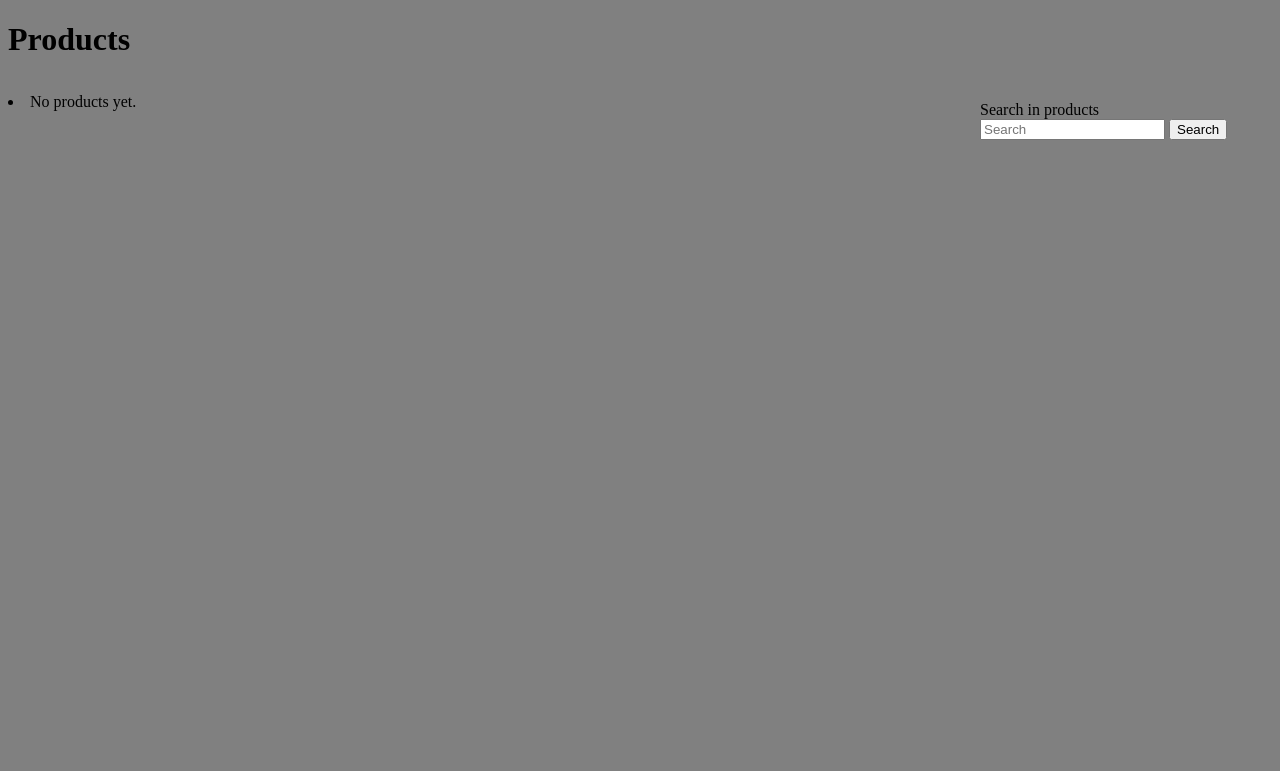
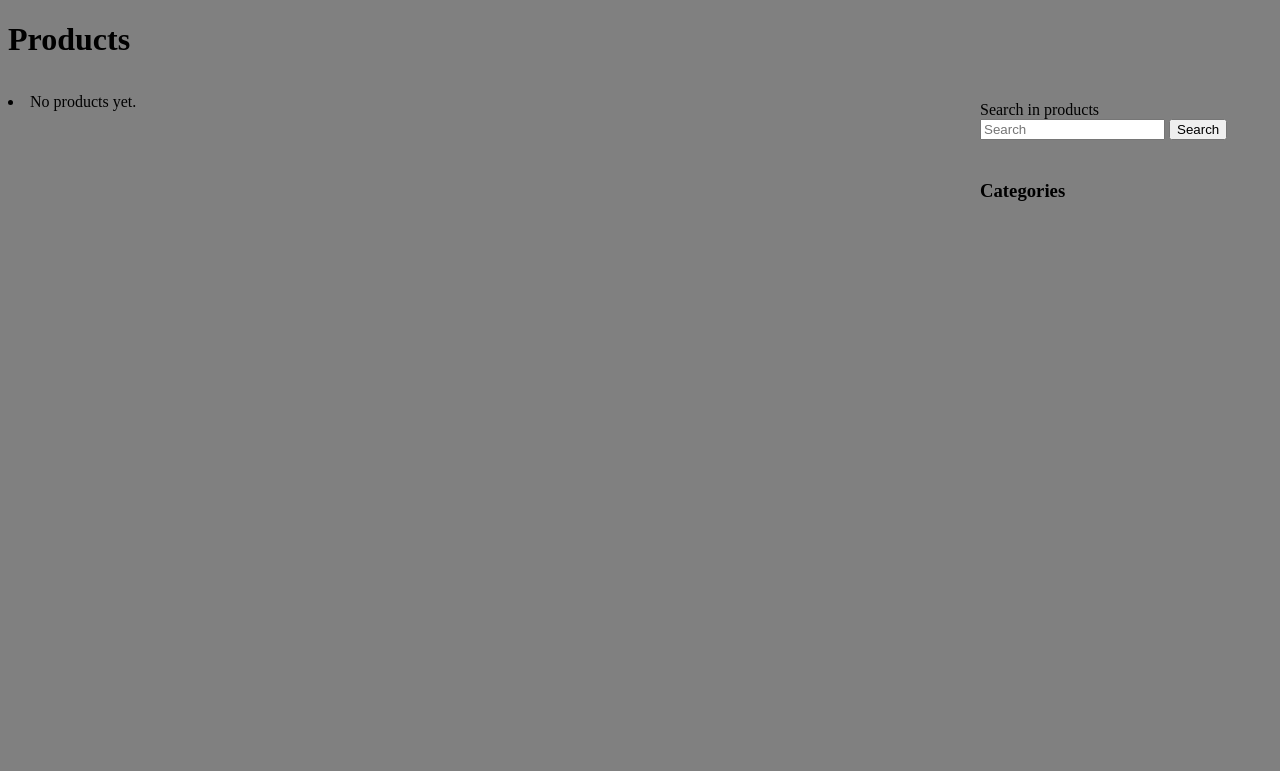
Before and after one commit to KaisHasan/E-market, a Django app: page /products/ in a window 1280 px wide. Shown: the part 29-800 px from the top of the page. Run offline with Django 4.2, Linux system fonts and the light colour scheme; data that the repository does not hold is empty.

Commit message:
Added sidebar category catalog

```diff
--- a/products/static/products/css/product_list.css
+++ b/products/static/products/css/product_list.css
@@ -39,7 +39,17 @@ main {
     right: 0;
     z-index:1;
     overflow-x: hidden;
-    height: 100%;
+    height: 60px;
+    width: 300px;
+}
+
+.category-catalog {
+    position: absolute;
+    top: 190px;
+    right: 0;
+    z-index:1;
+    overflow-x: hidden;
+    height: 100px;
     width: 300px;
 }
 
--- a/products/templates/products/product_list.html
+++ b/products/templates/products/product_list.html
@@ -58,4 +58,16 @@
             <button> Search </button>
         </form>
     </aside>
+    <aside class='category-catalog'>
+        <h3> Categories </h3>
+        <table>
+            {% for category in categories_names %}
+                <tr>
+                    <td>
+                        <a href="{% url 'category_products' category %}">{{category}}</a>
+                    </td>
+                </tr>
+            {% endfor %}
+        </table>
+    </aside>
 {% endblock content %}
--- a/products/views.py
+++ b/products/views.py
@@ -28,6 +28,9 @@ class ProductList(ListView):
 
     def get_context_data(self, **kwargs):
         context = super().get_context_data(**kwargs)
+        categories_names = list(Category.objects.all().values_list('name'))
+        categories_names = [category_name[0] for category_name in categories_names]
+        context['categories_names'] = categories_names
         if isinstance(self.request.user, AnonymousUser):
             return context
         favorites = StarredProducts.objects.filter(
```
